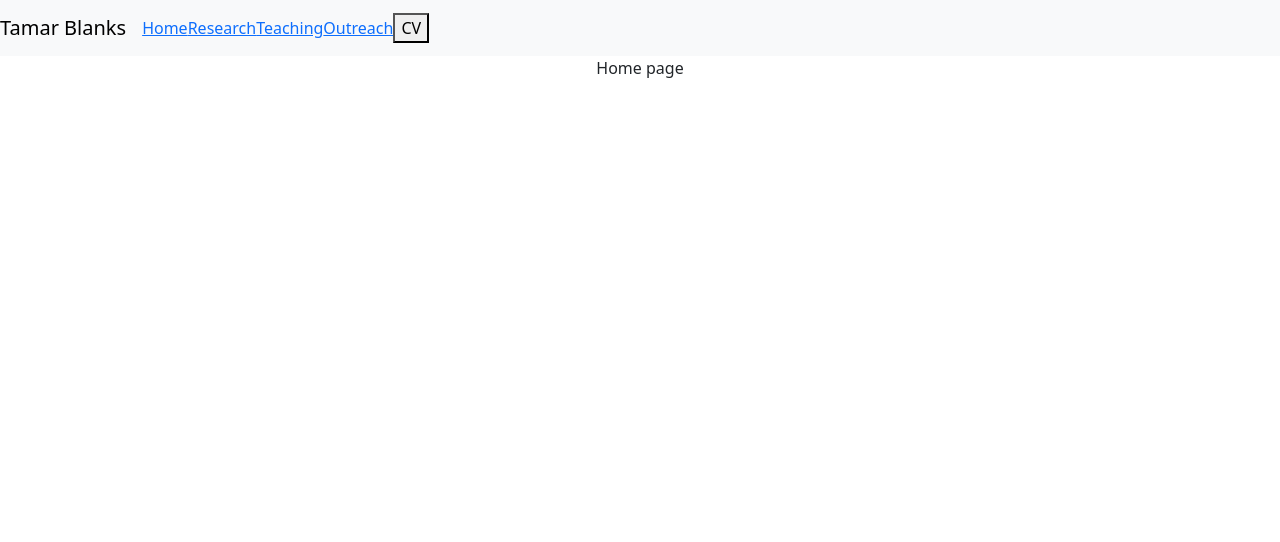
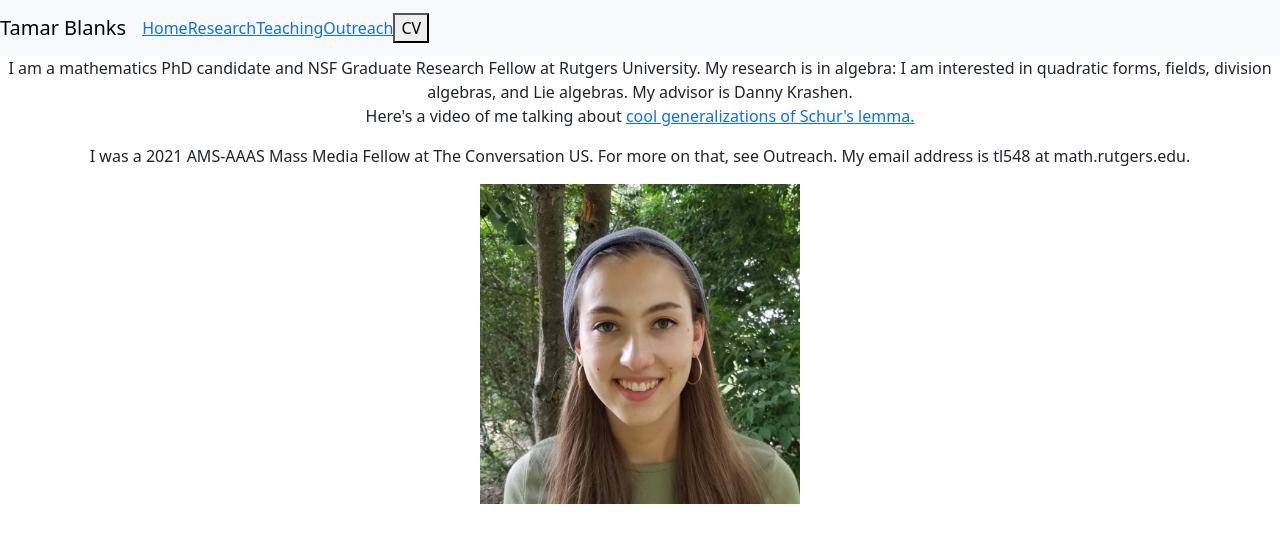
Before and after one commit to AvivaRubenstein/Tamar-Blanks, a React (Create React App) app: page / in a window 1280 px wide. Shown: the top 542 px of the page. Built offline with nearby package versions, Linux system fonts and the light colour scheme.

Commit message:
adding content to Home page

```diff
--- a/src/components/pages/Home.js
+++ b/src/components/pages/Home.js
@@ -1,6 +1,21 @@
 import React from 'react';
+const photo = require('../../Assets/Tamar_headshot.jpg');
+const styles = {
+    photo : {
+        width: '25vw'
+    }
+}
 export default function Home() {
     return (
-        <p>Home page</p>
+        <div>
+        <p>I am a mathematics PhD candidate and NSF Graduate Research Fellow at Rutgers University. My research is in algebra: I am interested in quadratic forms, fields, division algebras, and Lie algebras. My advisor is Danny Krashen.
+        <p>Here's a video of me talking about <a href="https://youtu.be/4AU8raNO7jE">cool generalizations of Schur's lemma.</a></p>
+
+
+I was a 2021 AMS-AAAS Mass Media Fellow at The Conversation US. For more on that, see Outreach.
+
+My email address is tl548 at math.rutgers.edu.</p>
+        <img src={photo} alt="photo" style={styles.photo}></img>
+        </div>
     )
 }
```
Also changed, not shown: src/Assets/Tamar_headshot.jpg (added).
